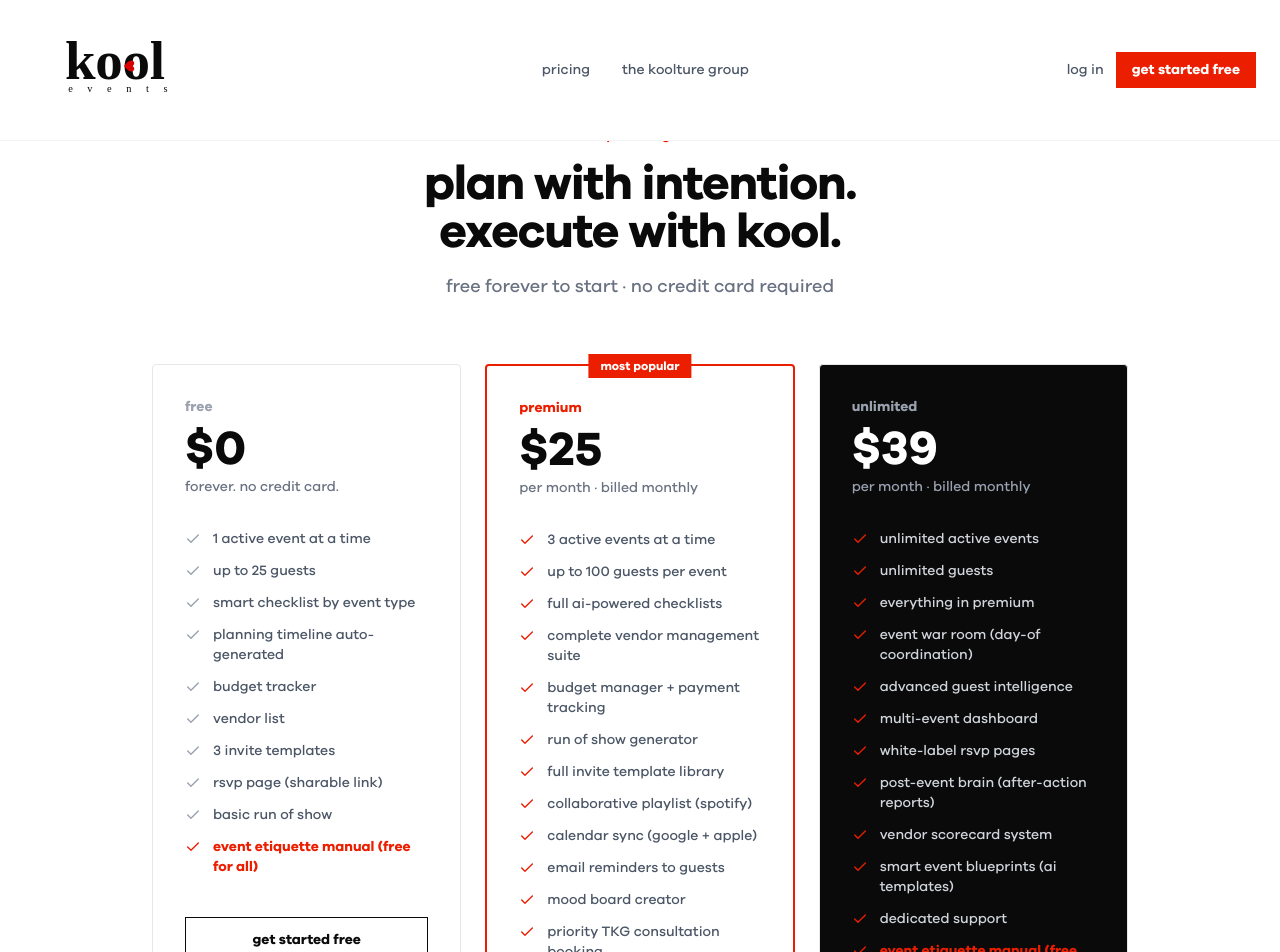
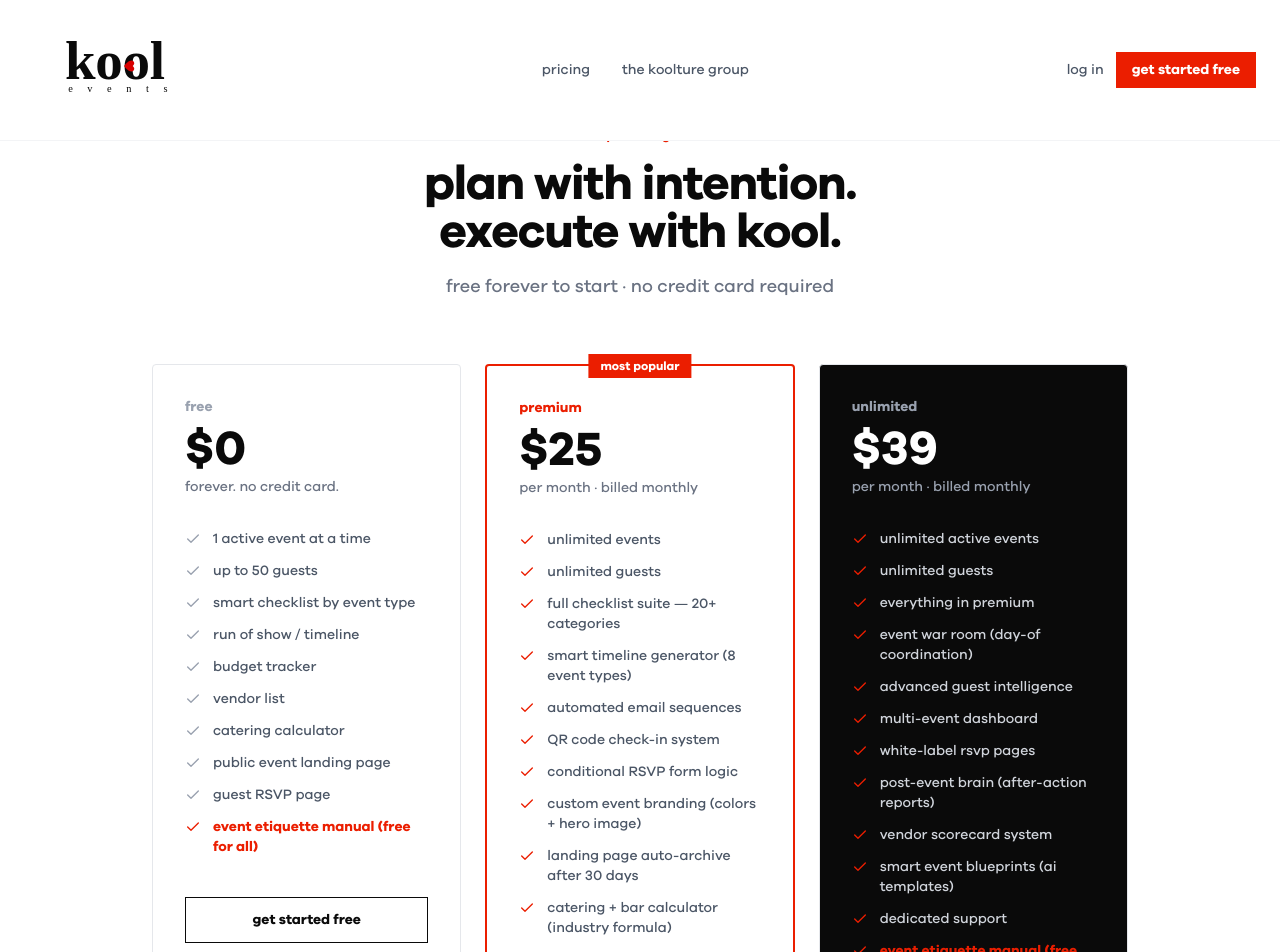
Before and after one commit to mrkoolbot/kool-app, a Next.js app: page /pricing in a window 1280 px wide. Shown: the top 952 px of the page. Built offline with nearby package versions, Linux system fonts and the light colour scheme.

Commit message:
feat: update pricing page with accurate current features

```diff
--- a/app/pricing/page.tsx
+++ b/app/pricing/page.tsx
@@ -8,29 +8,28 @@ const ETIQUETTE_FREEBIE = "event etiquette manual (free for all)";
 
 const FREE_FEATURES = [
   "1 active event at a time",
-  "up to 25 guests",
+  "up to 50 guests",
   "smart checklist by event type",
-  "planning timeline auto-generated",
+  "run of show / timeline",
   "budget tracker",
   "vendor list",
-  "3 invite templates",
-  "rsvp page (sharable link)",
-  "basic run of show",
+  "catering calculator",
+  "public event landing page",
+  "guest RSVP page",
   ETIQUETTE_FREEBIE,
 ];
 
 const PREMIUM_FEATURES = [
-  "3 active events at a time",
-  "up to 100 guests per event",
-  "full ai-powered checklists",
-  "complete vendor management suite",
-  "budget manager + payment tracking",
-  "run of show generator",
-  "full invite template library",
-  "collaborative playlist (spotify)",
-  "calendar sync (google + apple)",
-  "email reminders to guests",
-  "mood board creator",
+  "unlimited events",
+  "unlimited guests",
+  "full checklist suite — 20+ categories",
+  "smart timeline generator (8 event types)",
+  "automated email sequences",
+  "QR code check-in system",
+  "conditional RSVP form logic",
+  "custom event branding (colors + hero image)",
+  "landing page auto-archive after 30 days",
+  "catering + bar calculator (industry formula)",
   "priority TKG consultation booking",
   ETIQUETTE_FREEBIE,
 ];
```
